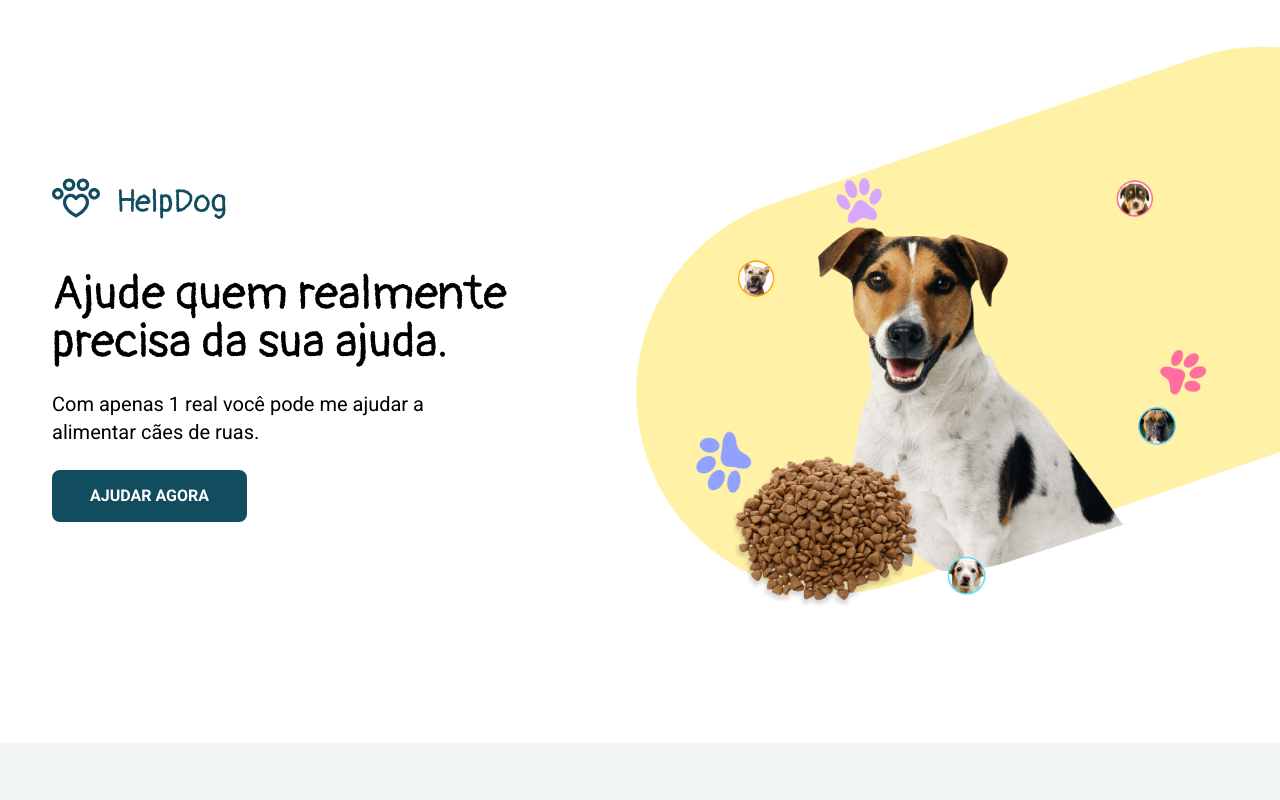
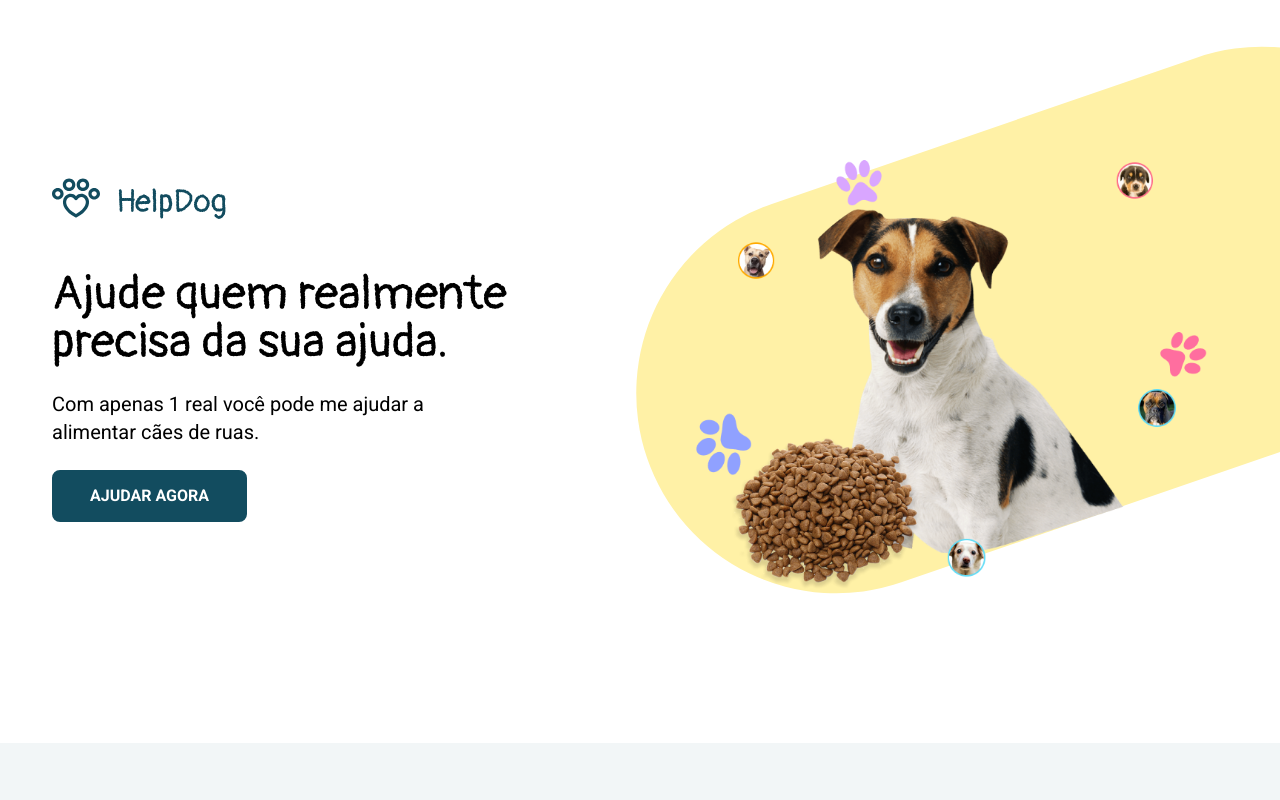
Before and after one commit to gabrielalencs/Desafios-CodeLab, a React (Vite) app in the folder desafio_08/: page / in a window 1280 px wide. Shown: the top 800 px of the page. Built offline with nearby package versions, Linux system fonts and the light colour scheme.

Commit message:
desafio 08 - ajustes na hero section

```diff
--- a/desafio_08/src/components/Footer/index.jsx
+++ b/desafio_08/src/components/Footer/index.jsx
@@ -1,5 +1,3 @@
-
-
 const Footer = () => {
     return (
         <footer className='bg-blue-primary'>
--- a/desafio_08/src/components/HeroSection/index.jsx
+++ b/desafio_08/src/components/HeroSection/index.jsx
@@ -24,7 +24,7 @@ const HeroSection = () => {
                 <img
                     src={DogHeroImage}
                     alt="Imagem de um cachorro"
-                    className='relative z-20 w-1300 right-2 top-11'
+                    className='relative z-20 w-1300 right-2 top-[26px]'
                 />
             </div>
         </section>
```
